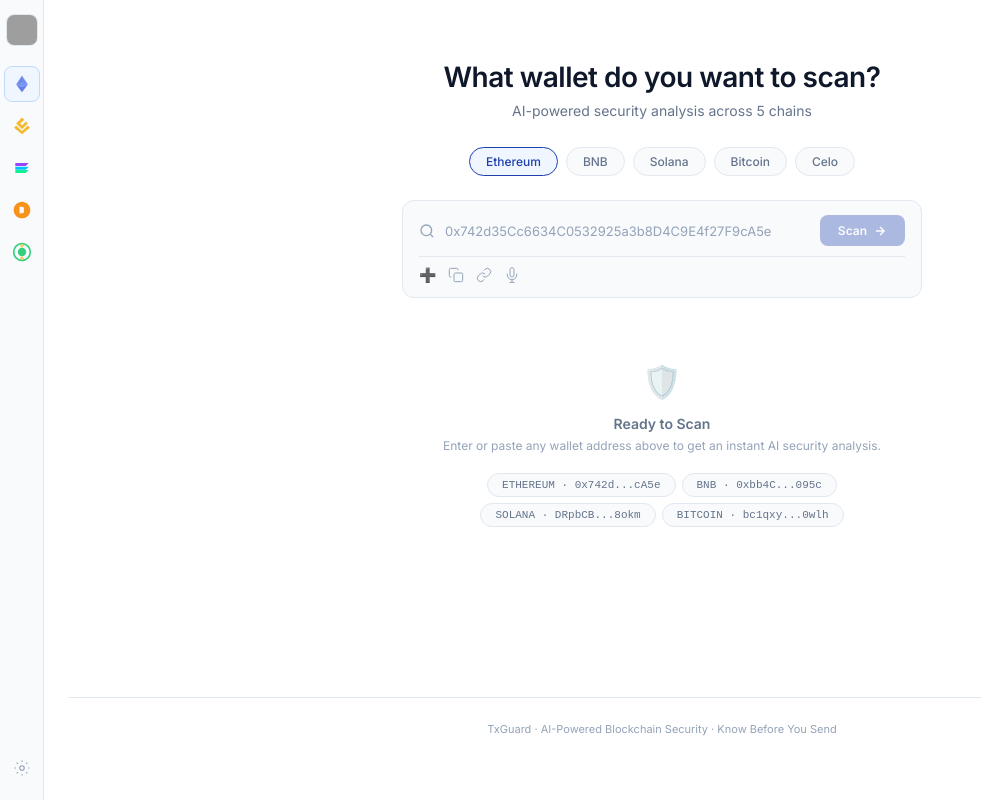
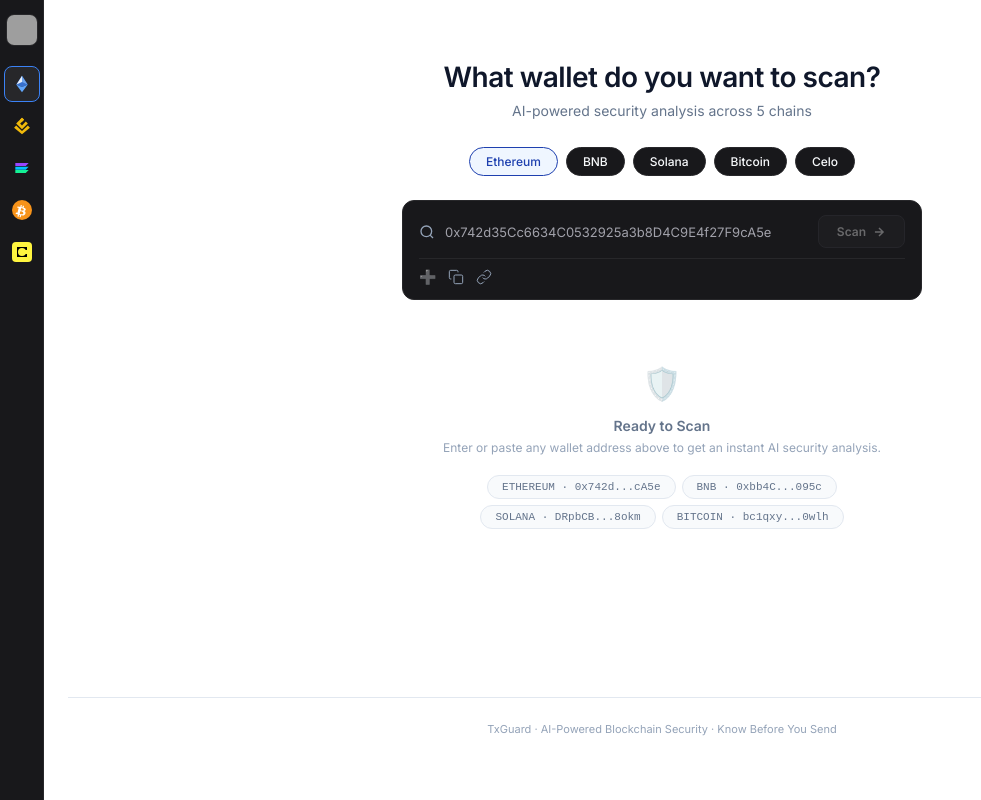
Before and after one commit to jotel-dev/txguard, a React (Vite) app: page / in a window 1280 px wide. Shown: the whole page, without its empty margins (0-981 px from the left). Built offline with nearby package versions, Linux system fonts and the light colour scheme; grey boxes are pictures that could not be loaded.

Commit message:
feat: initialize application with responsive UI, including mobile and desktop layout styles and components

```diff
--- a/src/App.css
+++ b/src/App.css
@@ -48,8 +48,8 @@ html, body, #root {
 .sidebar {
   width: var(--sidebar-width);
   min-height: 100vh;
-  background: var(--bg-surface);
-  border-right: 0.5px solid var(--border-color);
+  background: #18181b;
+  border-right: 0.5px solid #27272a;
   display: flex;
   flex-direction: column;
   align-items: center;
@@ -70,7 +70,7 @@ html, body, #root {
   justify-content: center;
   margin-bottom: 20px;
   overflow: hidden;
-  border: 0.5px solid var(--border-color);
+  border: 0.5px solid #27272a;
 }
 
 .logo-img {
@@ -97,12 +97,12 @@ html, body, #root {
 }
 
 .sidebar-chain-btn:hover {
-  background: #f8fafc;
+  background: #27272a;
 }
 
 .sidebar-chain-btn.active {
-  background: #eff6ff;
-  border: 0.5px solid #bfdbfe;
+  background: #27272a;
+  border: 0.5px solid #3b82f6;
 }
 
 .sidebar-bottom {
@@ -126,7 +126,7 @@ html, body, #root {
 }
 
 .sidebar-bottom-btn:hover {
-  background: #f8fafc;
+  background: #27272a;
 }
 
 /* MAIN CONTENT */
@@ -169,9 +169,9 @@ html, body, #root {
   font-size: 12px;
   padding: 6px 16px;
   border-radius: 20px;
-  border: 0.5px solid var(--border-color);
-  background: var(--bg-surface);
-  color: var(--text-secondary);
+  border: 0.5px solid #27272a;
+  background: #18181b;
+  color: #f8fafc;
   cursor: pointer;
   font-family: var(--font-ui);
   font-weight: 500;
@@ -179,8 +179,9 @@ html, body, #root {
 }
 
 .chain-tab:hover {
-  border-color: var(--blue-border);
-  color: var(--blue-primary);
+  background: #27272a;
+  border-color: #3f3f46;
+  color: #ffffff;
 }
 
 .chain-tab.active {
@@ -191,8 +192,8 @@ html, body, #root {
 
 /* INPUT BOX */
 .input-card {
-  background: var(--bg-surface);
-  border: 0.5px solid var(--border-color);
+  background: #18181b;
+  border: 0.5px solid #27272a;
   border-radius: var(--border-radius-md);
   padding: 14px 16px;
   width: 100%;
@@ -212,16 +213,16 @@ html, body, #root {
   border: none;
   outline: none;
   font-size: 13px;
-  color: var(--text-primary);
+  color: #ffffff;
   font-family: var(--font-ui);
 }
 
-.wallet-input::placeholder { color: var(--text-hint); }
+.wallet-input::placeholder { color: #a1a1aa; }
 
 .scan-btn {
-  background: var(--blue-primary);
+  background: #27272a;
   color: #fff;
-  border: none;
+  border: 0.5px solid #3f3f46;
   border-radius: var(--border-radius-sm);
   padding: 8px 18px;
   font-size: 12px;
@@ -231,11 +232,14 @@ html, body, #root {
   display: flex;
   align-items: center;
   gap: 6px;
-  transition: opacity 0.15s;
+  transition: all 0.15s;
   white-space: nowrap;
 }
 
-.scan-btn:hover { opacity: 0.88; }
+.scan-btn:hover:not(:disabled) {
+  background: var(--blue-primary);
+  border-color: var(--blue-primary);
+}
 .scan-btn:disabled { opacity: 0.35; cursor: not-allowed; }
 
 .input-icons {
@@ -243,14 +247,14 @@ html, body, #root {
   gap: 12px;
   margin-top: 10px;
   padding-top: 10px;
-  border-top: 0.5px solid var(--border-color);
+  border-top: 0.5px solid #27272a;
 }
 
 .input-icon-btn {
   background: none;
   border: none;
   cursor: pointer;
-  color: var(--text-secondary);
+  color: #a1a1aa;
   font-size: 14px;
   padding: 0;
   display: flex;
@@ -372,19 +376,20 @@ html, body, #root {
 
   .quick-chip {
     font-size: 12px;
-    background: var(--bg-surface);
-    border: 0.5px solid var(--border-color);
+    background: #18181b;
+    border: 0.5px solid #27272a;
     border-radius: 20px;
     padding: 6px 14px;
-    color: var(--text-secondary);
+    color: #ffffff;
     cursor: pointer;
     font-family: var(--font-ui);
     transition: all 0.15s;
   }
 
   .quick-chip:hover {
-    border-color: var(--blue-border);
-    color: var(--blue-primary);
+    background: #27272a;
+    border-color: #3f3f46;
+    color: #ffffff;
   }
 
   /* MOBILE BOTTOM INPUT */
@@ -401,8 +406,8 @@ html, body, #root {
   }
 
   .mobile-input-card {
-    background: var(--bg-surface);
-    border: 0.5px solid var(--border-color);
+    background: #18181b;
+    border: 0.5px solid #27272a;
     border-radius: var(--border-radius-md);
     padding: 10px 12px;
     width: 100%;
@@ -422,11 +427,11 @@ html, body, #root {
     border: none;
     outline: none;
     font-size: 13px;
-    color: var(--text-primary);
+    color: #ffffff;
     font-family: var(--font-ui);
   }
 
-  .mobile-wallet-input::placeholder { color: var(--text-hint); }
+  .mobile-wallet-input::placeholder { color: #a1a1aa; }
 
   .mobile-send-btn {
     width: 32px;
@@ -450,19 +455,53 @@ html, body, #root {
     gap: 16px;
     margin-top: 10px;
     padding-top: 8px;
-    border-top: 0.5px solid var(--border-color);
+    border-top: 0.5px solid #27272a;
   }
 
   .mobile-icon-btn {
     background: none;
     border: none;
     cursor: pointer;
-    color: var(--text-secondary);
+    color: #a1a1aa;
     font-size: 16px;
     padding: 0;
     display: flex;
     align-items: center;
     justify-content: center;
+  }
+
+  /* MOBILE CHAIN SELECTOR TEXT */
+  .mobile-chain-selector {
+    display: flex;
+    justify-content: center;
+    align-items: center;
+    gap: 4px;
+    margin-bottom: 20px;
+    font-size: 12px;
+    color: var(--text-secondary);
+    flex-wrap: wrap;
+    width: 100%;
+  }
+
+  .mobile-chain-text-btn {
+    cursor: pointer;
+    font-weight: 500;
+    transition: color 0.15s;
+    padding: 2px 6px;
+    color: var(--text-secondary);
+  }
+
+  .mobile-chain-text-btn:hover {
+    color: var(--blue-primary);
+  }
+
+  .mobile-chain-text-btn.active {
+    color: var(--blue-primary);
+    font-weight: 700;
+  }
+
+  .mobile-chain-separator {
+    color: var(--text-hint);
   }
 
   /* RESULTS ON MOBILE */
--- a/src/App.jsx
+++ b/src/App.jsx
@@ -33,15 +33,15 @@ const SAMPLE_WALLETS = {
 
 const EthereumIcon = () => (
   <svg width="20" height="20" viewBox="0 0 24 24" fill="none">
-    <path d="M12 2L5 12.5L12 15.5L19 12.5L12 2Z" fill="#627EEA" opacity="0.8"/>
-    <path d="M12 15.5L5 12.5L12 22L19 12.5L12 15.5Z" fill="#627EEA"/>
-    <path d="M12 2L12 9.5L18.5 12.5L12 2Z" fill="#627EEA" opacity="0.4"/>
-    <path d="M12 9.5L5.5 12.5L12 2L12 9.5Z" fill="#627EEA" opacity="0.6"/>
+    <path d="M12 2L5 12.5L12 15.5L19 12.5L12 2Z" fill="#3b82f6" opacity="0.8"/>
+    <path d="M12 15.5L5 12.5L12 22L19 12.5L12 15.5Z" fill="#60a5fa"/>
+    <path d="M12 2L12 9.5L18.5 12.5L12 2Z" fill="#93c5fd" opacity="0.6"/>
+    <path d="M12 9.5L5.5 12.5L12 2L12 9.5Z" fill="#ffffff" opacity="0.9"/>
   </svg>
 )
 
 const BnbIcon = () => (
-  <svg width="20" height="20" viewBox="0 0 24 24" fill="#F3BA2F">
+  <svg width="20" height="20" viewBox="0 0 24 24" fill="#F0B90B">
     <path d="M12 2L14.5 4.5L9 10L6.5 7.5L12 2Z"/>
     <path d="M16.5 6.5L19 9L12 16L5 9L7.5 6.5L12 11.5L16.5 6.5Z"/>
     <path d="M19 11.5L21.5 14L12 22L2.5 14L5 11.5L12 18L19 11.5Z"/>
@@ -58,17 +58,18 @@ const SolanaIcon = () => (
 )
 
 const BitcoinIcon = () => (
-  <svg width="20" height="20" viewBox="0 0 24 24" fill="#F7931A">
-    <path d="M12 2C6.48 2 2 6.48 2 12C2 17.52 6.48 22 12 22C17.52 22 22 17.52 22 12C22 6.48 17.52 2 12 2ZM14.5 13.5C14.5 14.88 13.38 16 12 16H9V8H12C13.38 8 14.5 9.12 14.5 10.5C14.5 11.12 14.27 11.68 13.9 12.12C14.27 12.44 14.5 12.94 14.5 13.5Z"/>
+  <svg width="20" height="20" viewBox="0 0 32 32" fill="none">
+    <circle cx="16" cy="16" r="16" fill="#F7931A"/>
+    <path d="M22.31 15.65c-.27-1.82-1.76-2.82-3.8-3.13l.77-3.1-1.89-.47-.76 3.07c-.5-.12-1-.24-1.5-.36l.77-3.07-1.89-.47-.77 3.1c-.4-.1-1.1-.22-1.8-.35l0-.01-2.6-.65-.5 2.02s1.4.32 1.37.34c.76.19.9.07.87.27l-.88 3.55c.05.01.12.03.2.05l-.2-.05-.88 3.53c-.09.23-.33.58-.86.44.02.03-1.37-.34-1.37-.34l-.94 2.16 2.45.61c.46.12.9.23 1.34.34l-.77 3.12 1.89.47.77-3.1c.52.14 1.02.27 1.51.39l-.77 3.1 1.89.47.78-3.13c3.22.49 5.64.3 6.66-2.55.82-2.29-.04-3.61-1.7-4.47 1.21-.28 2.12-1.07 2.36-2.72zm-4.22 5.93c-.58 2.34-4.53 1.08-5.81.76l1.04-4.16c1.28.32 5.38.95 4.77 3.4zm.66-5.96c-.53 2.14-3.82 1.05-4.89.78l.94-3.77c1.07.27 4.5.76 3.95 2.99z" fill="#FFFFFF"/>
   </svg>
 )
 
 const CeloIcon = () => (
-  <svg width="20" height="20" viewBox="0 0 24 24" fill="none">
-    <circle cx="12" cy="12" r="10" stroke="#35D07F" strokeWidth="2" fill="none"/>
-    <circle cx="12" cy="12" r="5" fill="#35D07F"/>
-    <circle cx="12" cy="4.5" r="2" fill="#FBCC5C"/>
-    <circle cx="12" cy="19.5" r="2" fill="#FBCC5C"/>
+  <svg width="20" height="20" viewBox="0 0 100 100" fill="none" style={{ borderRadius: '4px' }}>
+    <rect width="100" height="100" fill="#FFF53F"/>
+    <rect x="25" y="25" width="50" height="50" fill="#000000"/>
+    <circle cx="50" cy="50" r="20" fill="#FFF53F"/>
+    <rect x="65" y="40" width="10" height="20" fill="#FFF53F"/>
   </svg>
 )
 
@@ -104,12 +105,19 @@ const PaperclipIcon = () => (
   </svg>
 )
 
-const MicIcon = () => (
-  <svg width="16" height="16" viewBox="0 0 24 24" fill="none" stroke="#94a3b8" strokeWidth="1.5">
-    <path d="M12 1a3 3 0 00-3 3v8a3 3 0 006 0V4a3 3 0 00-3-3z"/>
-    <path d="M19 10v2a7 7 0 01-14 0v-2"/>
-    <line x1="12" y1="19" x2="12" y2="23"/>
-    <line x1="8" y1="23" x2="16" y2="23"/>
+const SpeakerIcon = () => (
+  <svg width="14" height="14" viewBox="0 0 24 24" fill="none" stroke="currentColor" strokeWidth="2">
+    <polygon points="11 5 6 9 2 9 2 15 6 15 11 19 11 5" />
+    <path d="M15.54 8.46a5 5 0 0 1 0 7.07" />
+    <path d="M19.07 4.93a10 10 0 0 1 0 14.14" />
+  </svg>
+)
+
+const SpeakerMuteIcon = () => (
+  <svg width="14" height="14" viewBox="0 0 24 24" fill="none" stroke="currentColor" strokeWidth="2">
+    <polygon points="11 5 6 9 2 9 2 15 6 15 11 19 11 5" />
+    <line x1="23" y1="9" x2="17" y2="15" />
+    <line x1="17" y1="9" x2="23" y2="15" />
   </svg>
 )
 
@@ -167,6 +175,44 @@ export default function App() {
   const [answer, setAnswer]     = useState('')
   const [asking, setAsking]     = useState(false)
   const [miniPayAddress, setMiniPayAddress] = useState('')
+  const [speaking, setSpeaking] = useState(false)
+
+  // Toggle speaking the summary using window.speechSynthesis
+  const speakSummary = () => {
+    if (typeof window === 'undefined' || !window.speechSynthesis) return
+
+    if (speaking) {
+      window.speechSynthesis.cancel()
+      setSpeaking(false)
+    } else {
+      const textToSpeak = result?.summary || ''
+      if (!textToSpeak) return
+
+      const utterance = new SpeechSynthesisUtterance(textToSpeak)
+      utterance.onend = () => setSpeaking(false)
+      utterance.onerror = () => setSpeaking(false)
+
+      setSpeaking(true)
+      window.speechSynthesis.speak(utterance)
+    }
+  }
+
+  // Cancel speech on unmount
+  useEffect(() => {
+    return () => {
+      if (typeof window !== 'undefined' && window.speechSynthesis) {
+        window.speechSynthesis.cancel()
+      }
+    }
+  }, [])
+
+  // Cancel speech when result changes
+  useEffect(() => {
+    if (typeof window !== 'undefined' && window.speechSynthesis) {
+      window.speechSynthesis.cancel()
+      setSpeaking(false)
+    }
+  }, [result])
 
   // ── Payment & Contract State ──
   const [scanFeeWei, setScanFeeWei]   = useState('10000000000000000') // Default: 0.01 CELO
@@ -446,7 +492,31 @@ export default function App() {
 
         <div className="divider"></div>
 
-        <div className="section-label">AI Summary</div>
+        <div className="section-label" style={{ display: 'flex', justifyContent: 'space-between', alignItems: 'center' }}>
+          <span>AI Summary</span>
+          <button
+            onClick={speakSummary}
+            style={{
+              background: 'none',
+              border: 'none',
+              cursor: 'pointer',
+              color: speaking ? 'var(--red)' : 'var(--blue-primary)',
+              display: 'flex',
+              alignItems: 'center',
+              padding: '4px 8px',
+              borderRadius: '20px',
+              backgroundColor: speaking ? 'var(--red-bg)' : 'var(--blue-bg)',
+              fontSize: '11px',
+              fontWeight: 500,
+              gap: '4px',
+              fontFamily: 'var(--font-ui)'
+            }}
+            title={speaking ? "Stop reading summary" : "Read summary out loud"}
+          >
+            {speaking ? <SpeakerMuteIcon /> : <SpeakerIcon />}
+            <span>{speaking ? 'Stop' : 'Listen'}</span>
+          </button>
+        </div>
         <div className="summary-text-box">
           <p className="summary-text">{result.summary}</p>
         </div>
@@ -601,11 +671,6 @@ export default function App() {
             {CHAIN_ICONS[c.id]}
           </button>
         ))}
-        <div className="sidebar-bottom">
-          <button className="sidebar-bottom-btn" title="Settings">
-            <SettingsIcon />
-          </button>
-        </div>
       </aside>
 
       {/* ── DESKTOP VIEW MAIN CONTENT ── */}
@@ -664,7 +729,6 @@ export default function App() {
             <button className="input-icon-btn" onClick={() => setWallet(w => w + '+')}>➕</button>
             <button className="input-icon-btn" onClick={handlePaste} title="Paste"><CopyIcon /></button>
             <button className="input-icon-btn" title="Link"><LinkIcon /></button>
-            <button className="input-icon-btn" title="Microphone"><MicIcon /></button>
           </div>
         </div>
 
@@ -693,6 +757,20 @@ export default function App() {
           Know Before <span className="mobile-heading-accent">You Send.</span>
         </h1>
         <p className="mobile-subtitle">AI-powered wallet security · 5 chains</p>
+
+        <div className="mobile-chain-selector">
+          {CHAINS.map((c, index) => (
+            <span key={c.id}>
+              <span
+                className={`mobile-chain-text-btn ${chain === c.id ? 'active' : ''}`}
+                onClick={() => { setChain(c.id); setResult(null); setAnswer('') }}
+              >
+                {c.label}
+              </span>
+              {index < CHAINS.length - 1 && <span className="mobile-chain-separator"> · </span>}
+            </span>
+          ))}
+        </div>
 
         <div className="quick-chips">
           <button className="quick-chip" onClick={() => handleQuickChip('scan')}>Scan wallet</button>
@@ -748,7 +826,6 @@ export default function App() {
             <button className="mobile-icon-btn" onClick={() => setWallet(w => w + '+')}>➕</button>
             <button className="mobile-icon-btn" onClick={handlePaste} title="Paste"><CopyIcon /></button>
             <button className="mobile-icon-btn" title="Link"><LinkIcon /></button>
-            <button className="mobile-icon-btn" title="Microphone"><MicIcon /></button>
           </div>
         </div>
       </div>
```
